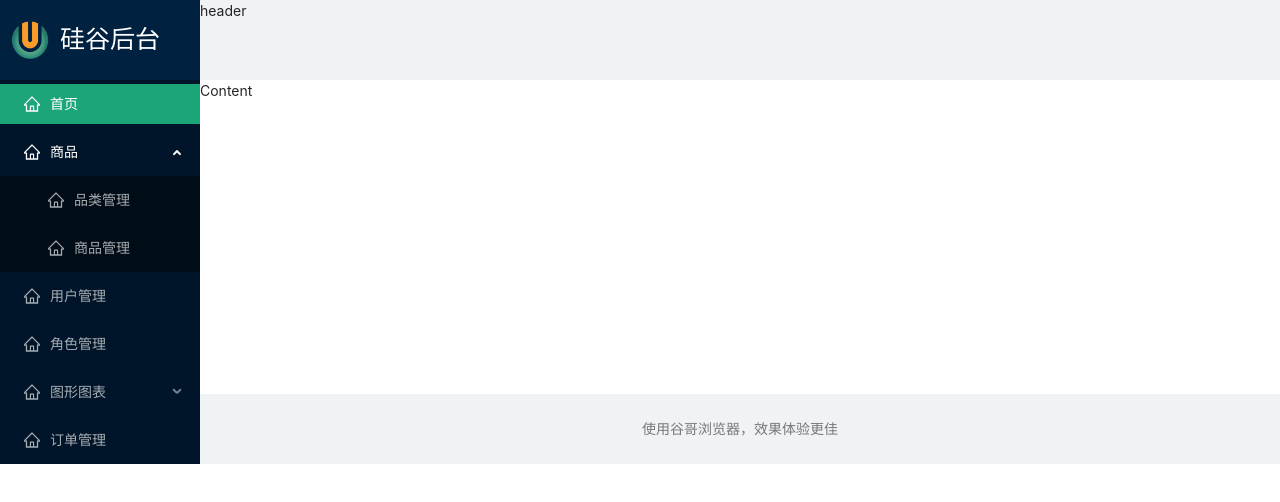
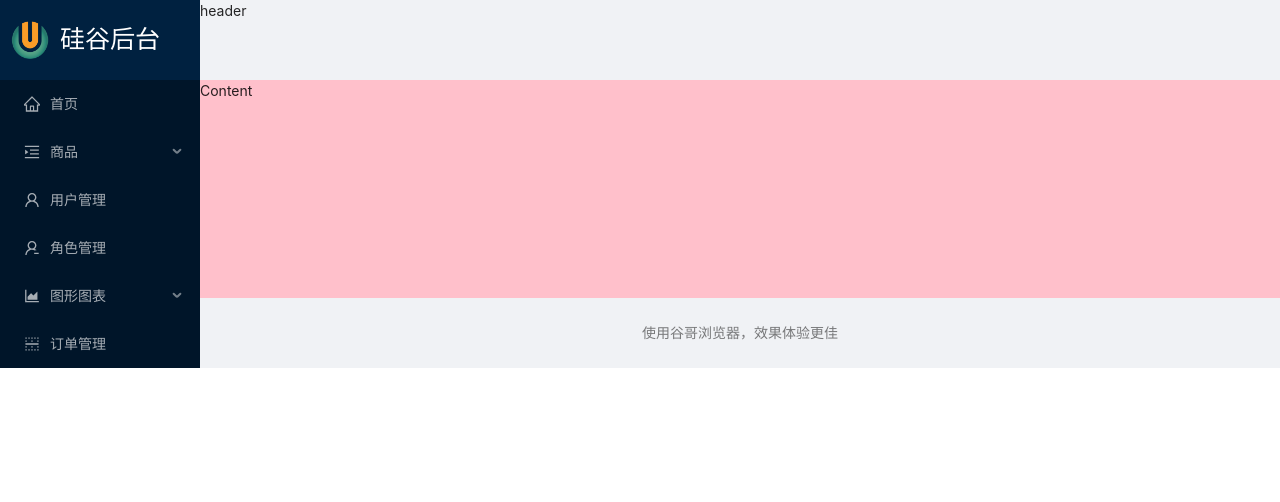
Before and after one commit to orangemap/react-toutiao, a React (Create React App) app: page / in a window 1280 px wide. Shown: the top 502 px of the page. Built offline with nearby package versions, Linux system fonts and the light colour scheme; sample sign-in values are in the browser's storage.

Commit message:
no message

```diff
--- a/src/components/left-nav/index.jsx
+++ b/src/components/left-nav/index.jsx
@@ -1,5 +1,5 @@
 import React, { Component } from "react";
-import { Link } from "react-router-dom";
+import { Link, withRouter } from "react-router-dom";
 import logo from "../../assets/images/logo.png";
 import "./index.less";
 import menuList from "../../config/menuConfig";
@@ -10,12 +10,15 @@ const { SubMenu } = Menu;
 
 //左侧导航组件
 class leftNav extends Component {
-  state = {
-    collapsed: false,
-  };
   //根据数据渲染menu菜单
   getMenuNode = (menuList) => {
+    const path = this.props.location.pathname;
     return menuList.map((item) => {
+      if (item.key) {
+        if (item.key === path) {
+          this.openKey = item.key
+        }
+      }
       if (item.children) {
         return (
           <SubMenu
@@ -44,6 +47,9 @@ class leftNav extends Component {
   };
 
   render() {
+    //当前请求的路由路径
+    const selectKey = this.props.location.pathname;
+    const menuNodes = this.getMenuNode(menuList);
     return (
       <div className="left-nav">
         <Link className="left-nav-link" to="/home">
@@ -52,13 +58,12 @@ class leftNav extends Component {
         </Link>
         <div style={{ width: "100%" }}>
           <Menu
-            defaultSelectedKeys={["/home"]}
-            defaultOpenKeys={["/product"]}
+            defaultSelectedKeys={[selectKey]}
+            defaultOpenKeys={[this.openKey]}
             mode="inline"
             theme="dark"
-            inlineCollapsed={this.state.collapsed}
           >
-            {this.getMenuNode(menuList)}
+            {menuNodes}
           </Menu>
         </div>
       </div>
@@ -66,4 +71,4 @@ class leftNav extends Component {
   }
 }
 
-export default leftNav;
+export default withRouter(leftNav);
--- a/src/config/menuConfig.js
+++ b/src/config/menuConfig.js
@@ -8,17 +8,17 @@ const menuList = [
   {
     title: '商品',
     key: '/product',
-      icon: 'HomeOutlined',
+    icon: 'MenuUnfoldOutlined',
     children: [ // 子菜单列表
       {
         title: '品类管理',
         key: '/category',
-          icon: 'HomeOutlined'
+        icon: 'LogoutOutlined'
       },
       {
         title: '商品管理',
         key: '/product',
-          icon: 'HomeOutlined'
+        icon: 'LeftSquareOutlined'
       },
     ]
   },
@@ -26,33 +26,33 @@ const menuList = [
   {
     title: '用户管理',
     key: '/user',
-      icon: 'HomeOutlined'
+    icon: 'UserOutlined'
   },
   {
     title: '角色管理',
     key: '/role',
-      icon: 'HomeOutlined',
+    icon: 'UserDeleteOutlined',
   },
 
   {
     title: '图形图表',
     key: '/charts',
-      icon: 'HomeOutlined',
+    icon: 'AreaChartOutlined',
     children: [
       {
         title: '柱形图',
         key: '/charts/bar',
-          icon: 'HomeOutlined'
+        icon: 'BarChartOutlined'
       },
       {
         title: '折线图',
         key: '/charts/line',
-          icon: 'HomeOutlined'
+        icon: 'LineChartOutlined'
       },
       {
         title: '饼图',
         key: '/charts/pie',
-          icon: 'HomeOutlined'
+        icon: 'PieChartOutlined'
       },
     ]
   },
@@ -60,7 +60,7 @@ const menuList = [
   {
     title: '订单管理',
     key: '/order',
-      icon: 'HomeOutlined',
+    icon: 'BorderVerticleOutlined',
   },
 ]
 
--- a/src/pages/admin/admin.jsx
+++ b/src/pages/admin/admin.jsx
@@ -17,7 +17,7 @@ class admin extends Component {
         </Sider>
         <Layout>
           <Header></Header>
-          <Content style={{ background: "white" }}>Content</Content>
+          <Content style={{ background: "pink" }}>Content</Content>
           <Footer style={{textAlign:"center",color:"rgba(0,0,0,0.5)"}}>
             使用谷哥浏览器，效果体验更佳
           </Footer>
```
Lines whose indentation alone changed are shown as unchanged.
